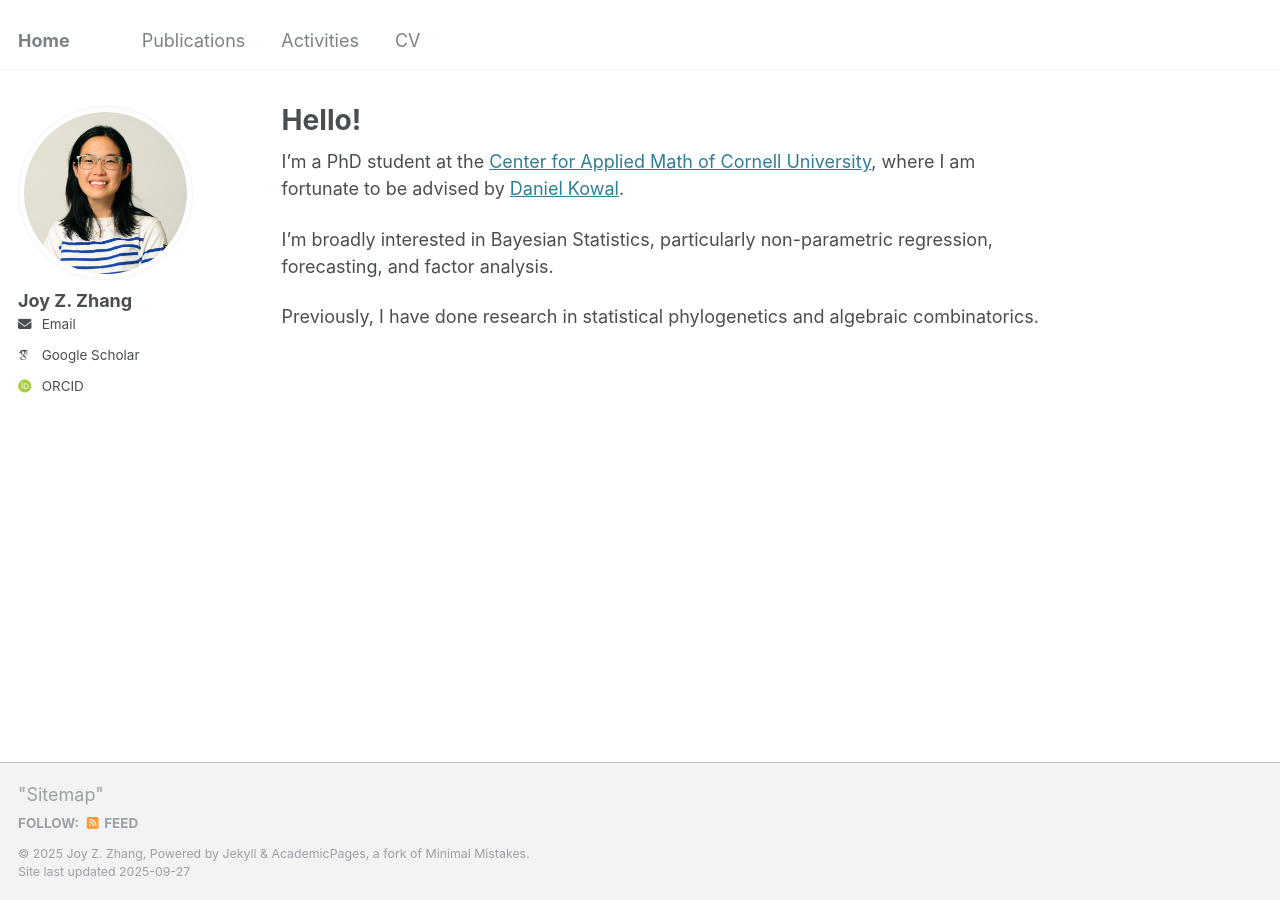
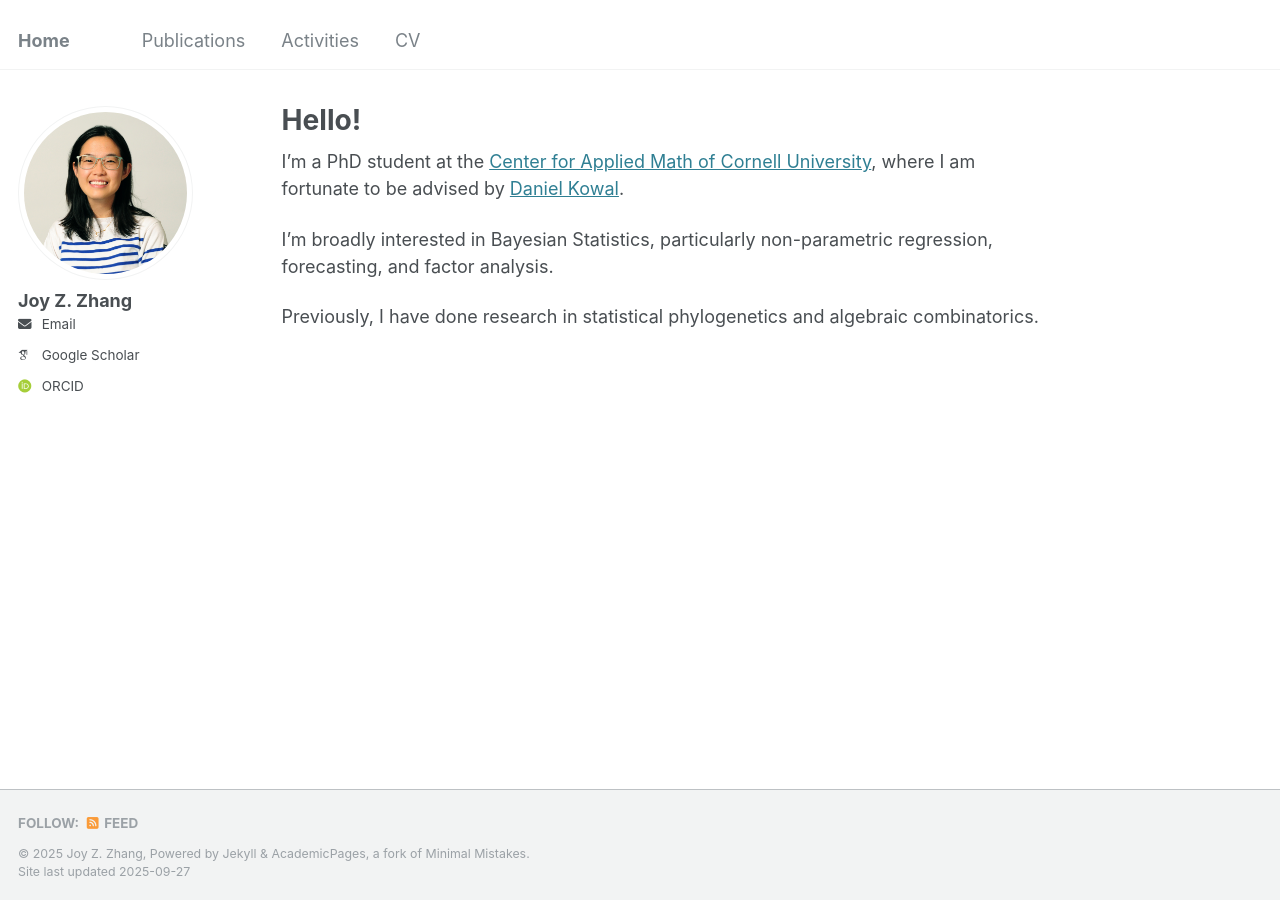
Before and after one commit to joy-zhang-38/joy-zhang-38.github.io, a Jekyll site: the page built from _pages/about.md, in a window 1280 px wide. Built offline with Jekyll 4.4.1, drawn with Linux system fonts in a browser that asks for light colours; some web fonts are replaced.

Commit message:
Update custom.html

```diff
--- a/_includes/footer/custom.html
+++ b/_includes/footer/custom.html
@@ -1,3 +1,3 @@
 <!-- start custom footer snippets -->
-"<a href="/sitemap/">Sitemap</a>"
+<!--a href="/sitemap/">Sitemap</a-->
 <!-- end custom footer snippets -->
```
